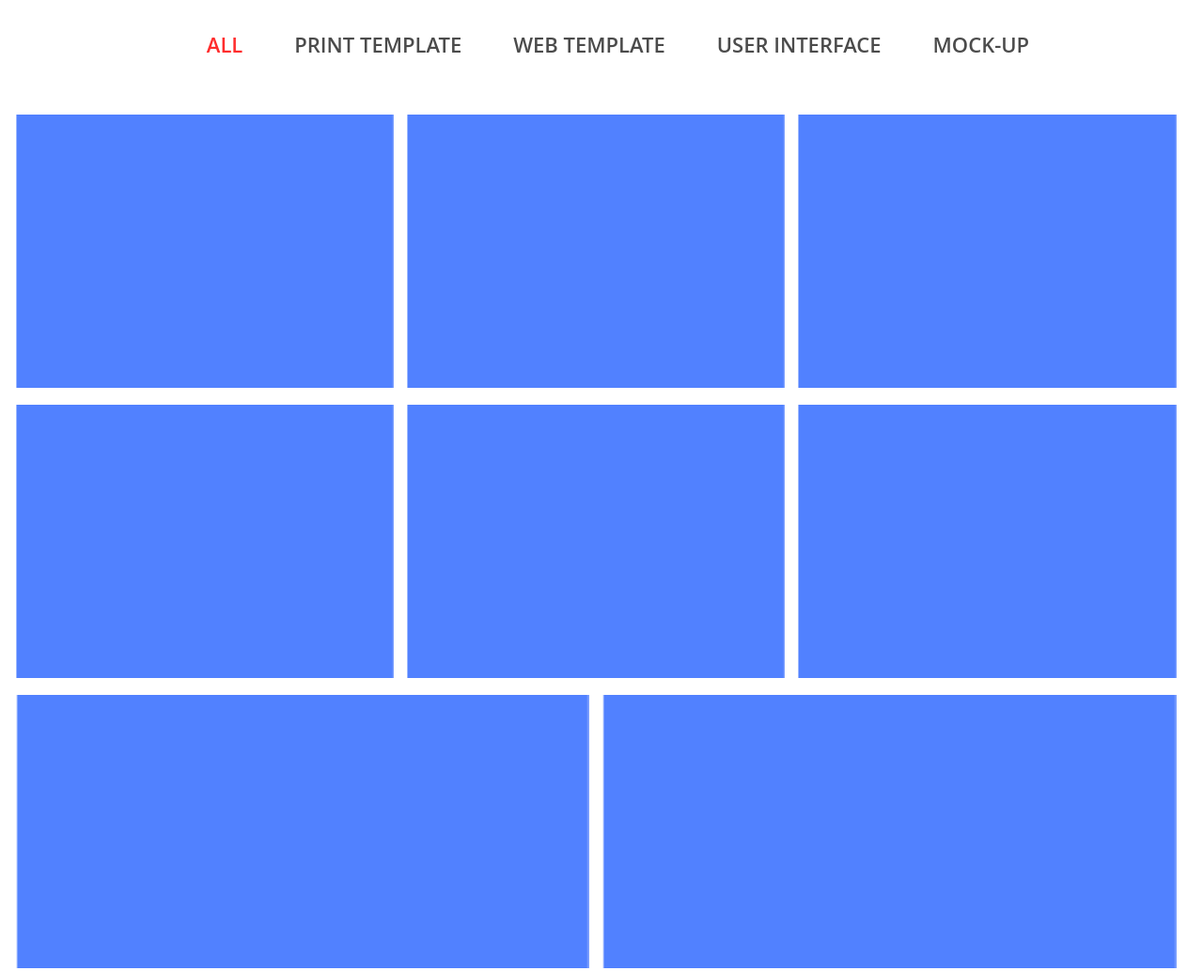
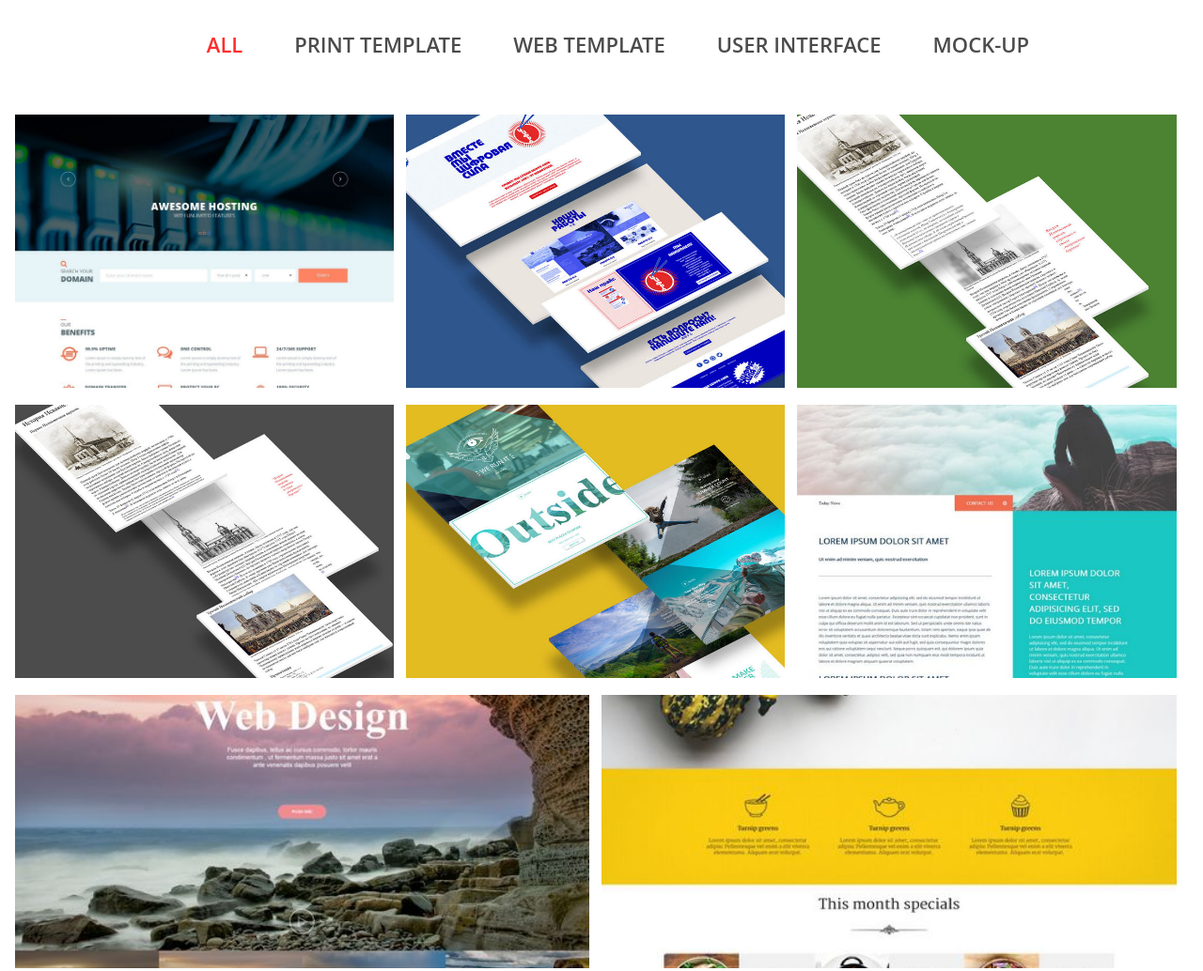
Before and after one commit to issey44/Agency, a plain HTML site: page index.html in a window 1280 px wide. Shown: the part 1760-2794 px from the top of the page at 94% size. Drawn offline with Linux system fonts and the light colour scheme; a web font is replaced by a local one.

Commit message:
Update index.html

```diff
--- a/index.html
+++ b/index.html
@@ -122,14 +122,14 @@
 				</li>
 			</ul>
 			<div class="products">
-				<img class="product" src="images/Rectangle 1 copy 4.jpg" alt="Скриншот макета">
-				<img class="product" src="images/Rectangle 1 copy 4.jpg" alt="Скриншот макета">
-				<img class="product" src="images/Rectangle 1 copy 4.jpg" alt="Скриншот макета">
-				<img class="product" src="images/Rectangle 1 copy 4.jpg" alt="Скриншот макета">
-				<img class="product" src="images/Rectangle 1 copy 4.jpg" alt="Скриншот макета">
-				<img class="product" src="images/Rectangle 1 copy 4.jpg" alt="Скриншот интерфейса">
-				<img class="product" src="images/Rectangle 1 copy 4.jpg" alt="Скриншот интерфейса">
-				<img class="product" src="images/Rectangle 1 copy 4.jpg" alt="Скриншот интерфейса">
+				<img class="product" src="images/work-1.jpg" alt="Скриншот макета">
+				<img class="product" src="images/work-2.jpg" alt="Скриншот макета">
+				<img class="product" src="images/work-3.jpg" alt="Скриншот макета">
+				<img class="product" src="images/work-4.jpg" alt="Скриншот макета">
+				<img class="product" src="images/work-5.jpg" alt="Скриншот макета">
+				<img class="product" src="images/work-6.jpg" alt="Скриншот интерфейса">
+				<img class="product" src="images/work-7.jpg" alt="Скриншот интерфейса">
+				<img class="product" src="images/work-8.jpg" alt="Скриншот интерфейса">
 			</div>
 		</section>
 		<section class="team section">
```
